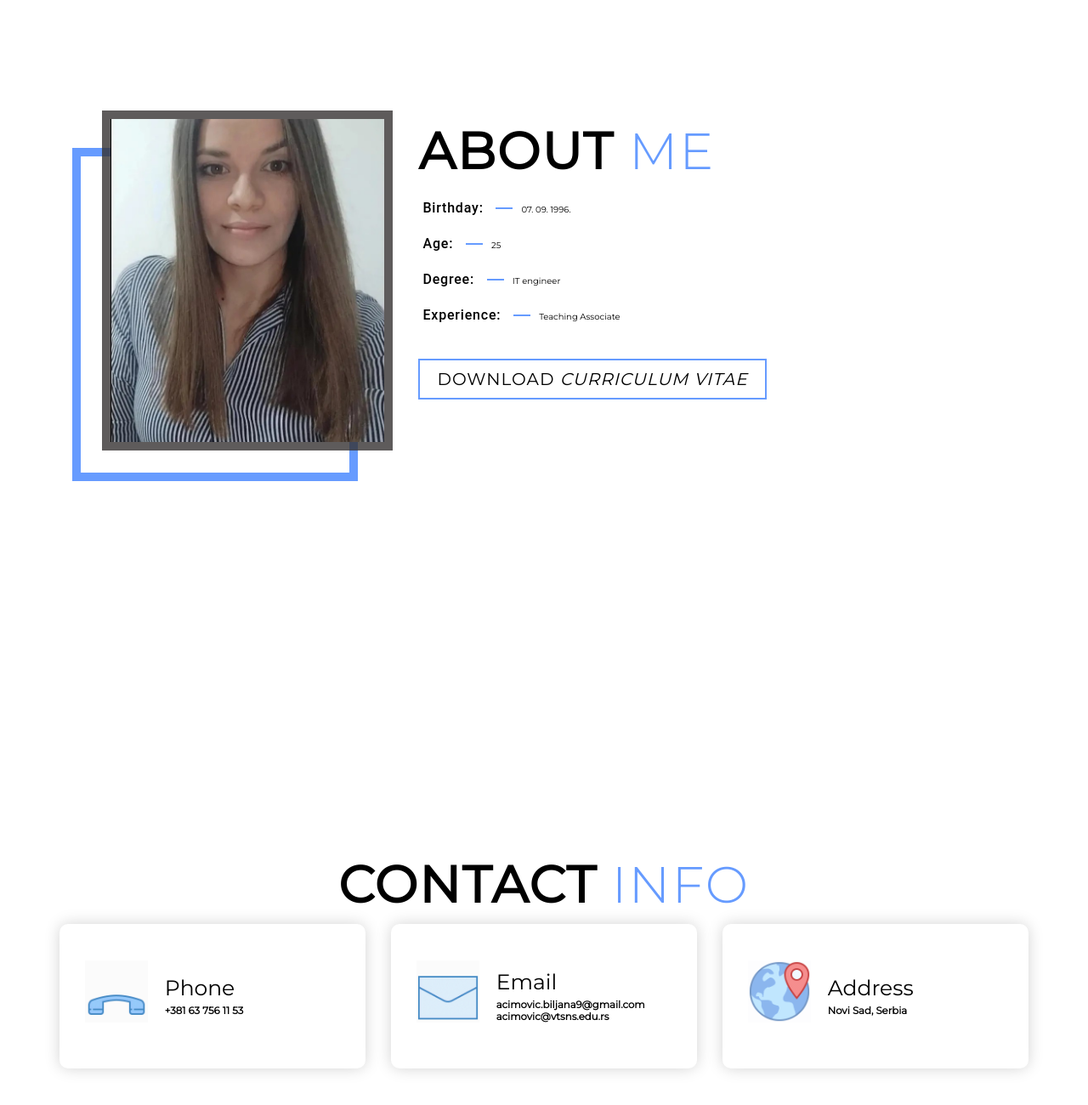
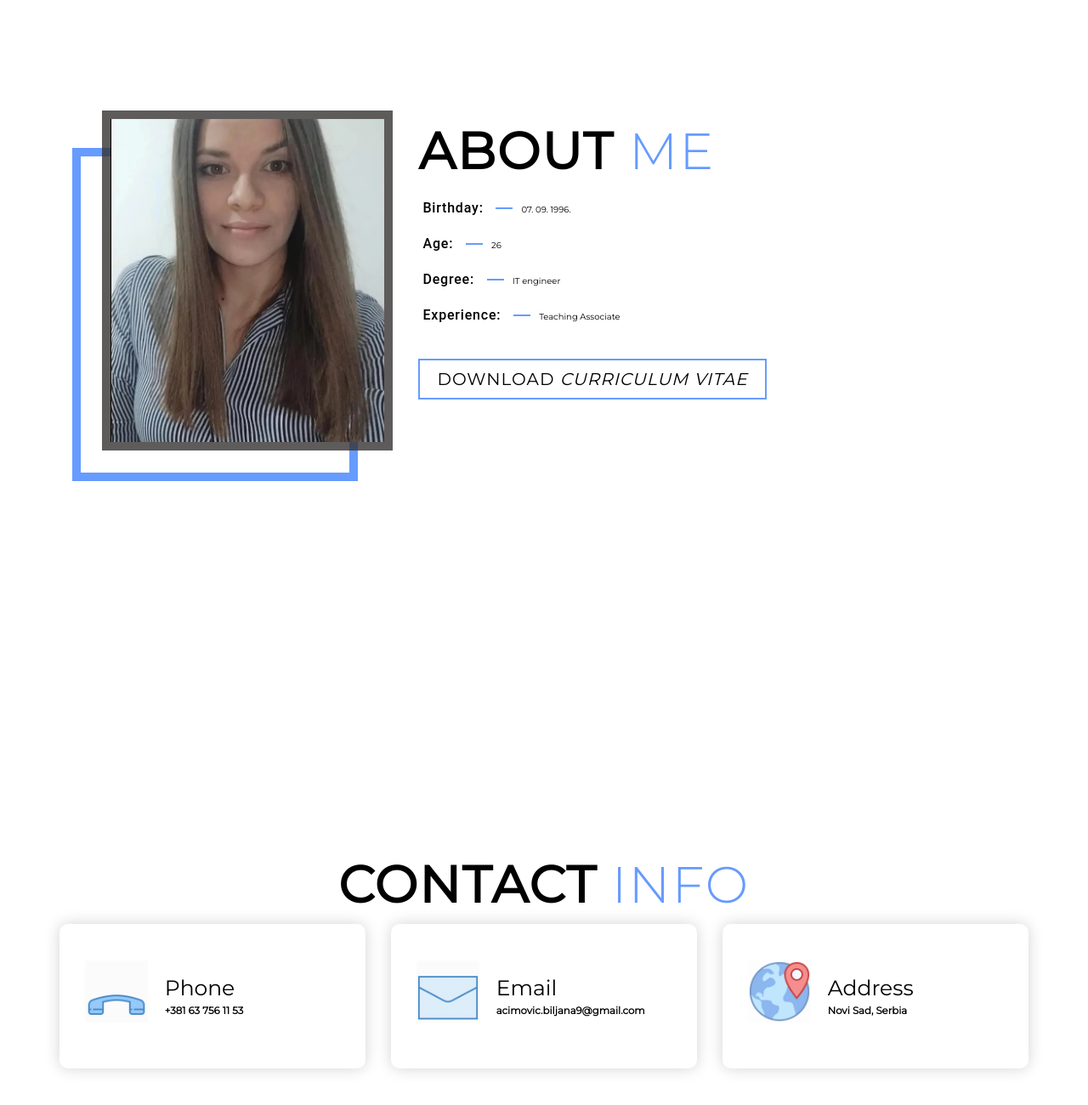
Before and after one commit to biljanaacim/portfolio, a plain HTML site: page index.html in a window 1280 px wide. Shown: the part 2393-3693 px from the top of the page at 85% size. Drawn offline with Linux system fonts and the light colour scheme.

Commit message:
Update index.html

```diff
--- a/index.html
+++ b/index.html
@@ -103,7 +103,7 @@
                       </label><span>07. 09. 1996.</span></div>
               </li>
               <li>
-                  <div class="inner"><label> Age: </label><span>25</span>
+                  <div class="inner"><label> Age: </label><span>26</span>
                   </div>
               </li>
               <li>
@@ -139,7 +139,7 @@
               <div class="contact-info">
                 <h1>Email</h1>
                 <h3>acimovic.biljana9@gmail.com</h3>
-                <h3>acimovic@vtsns.edu.rs</h3>
+
               </div>
             </div>
             <div class="contact-item">
```
